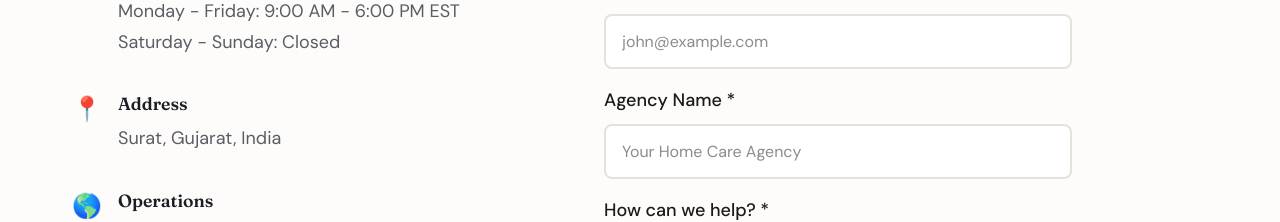
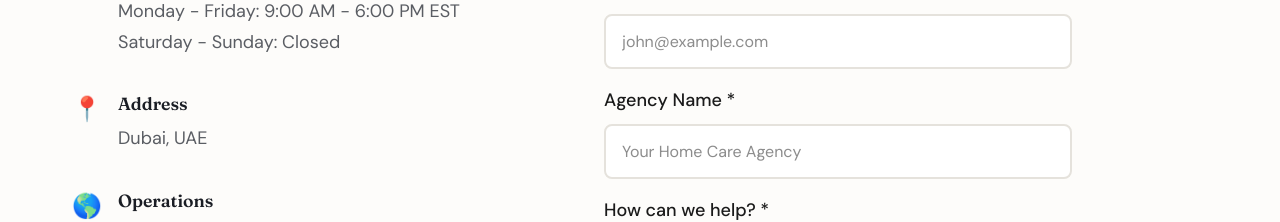
Before and after one commit to rdsTeamCodesign/simpli-cares, a Next.js app: page /contact in a window 1280 px wide. Shown: the part 862-1084 px from the top of the page. Built offline with nearby package versions, Linux system fonts and the light colour scheme.

Commit message:
Update contact information to reflect new location in Dubai, UAE

```diff
--- a/app/contact/page.tsx
+++ b/app/contact/page.tsx
@@ -140,7 +140,7 @@ export default function ContactPage() {
                       Address
                     </h3>
                     <p style={{ color: "var(--color-text-light)", margin: 0 }}>
-                      Surat, Gujarat, India
+                      Dubai, UAE
                     </p>
                   </div>
                 </div>
```
